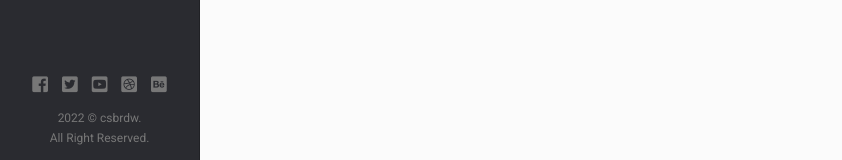
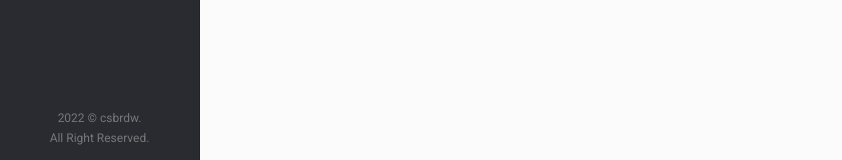
Before and after one commit to cyx27/homepage, a plain HTML site: page blog template.html in a window 1280 px wide. Shown: the part 635-795 px from the top of the page, without its empty margins (0-842 px from the left). Drawn offline with nearby package versions, Linux system fonts and the light colour scheme.

Commit message:
delete social links

```diff
--- a/blog template.html
+++ b/blog template.html
@@ -79,14 +79,6 @@
 
                 <!--Nav Footer-->
                 <div class="nav-footer">
-                    <!--Social Links-->
-                    <ul class="social">
-                        <li><a href="#"><i class="fab fa-facebook-square"></i></a></li>
-                        <li><a href="#"><i class="fab fa-twitter-square"></i></a></li>
-                        <li><a href="#"><i class="fab fa-youtube-square"></i></a></li>
-                        <li><a href="#"><i class="fab fa-dribbble-square"></i></a></li>
-                        <li><a href="#"><i class="fab fa-behance-square"></i></a></li>
-                    </ul>
                     <!--Copyright Text-->
                     <div class="copy">
                         <p>2022 &copy; csbrdw.<br>All Right Reserved.</p>
```
Also changed, not shown: frequently-used.html (+0 -8 lines), java-note.html (+0 -8 lines), linux.html (+0 -8 lines).
